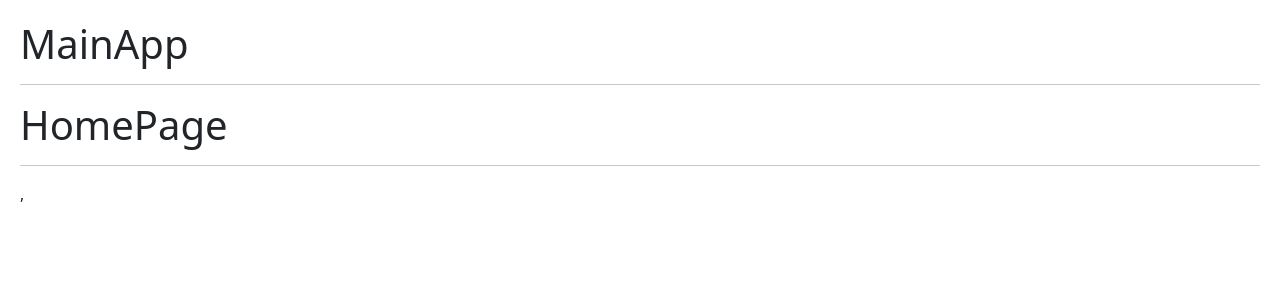
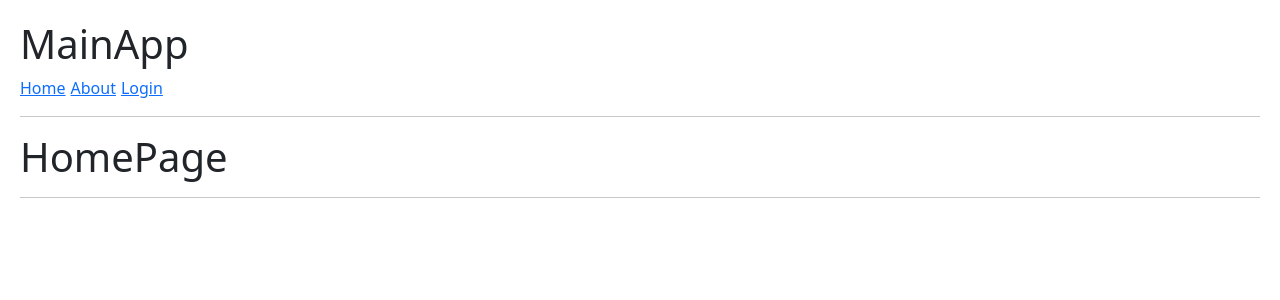
Before and after one commit to danielcarbajal16/05-hook-app-vite, a React (Vite) app: page / in a window 1280 px wide. Shown: the top 300 px of the page. Built offline with nearby package versions, Linux system fonts and the light colour scheme.

Commit message:
NavBar component created and added to index.js

```diff
--- a/src/09-useContext/MainApp.jsx
+++ b/src/09-useContext/MainApp.jsx
@@ -1,10 +1,11 @@
 import { Navigate, Route, Routes } from "react-router-dom";
-import { AboutPage, HomePage, LoginPage } from "./";
+import { AboutPage, HomePage, LoginPage, NavBar } from "./";
 
 export const MainApp = () => {
     return (
         <>
             <h1>MainApp</h1>
+            <NavBar />
             <hr />
 
             <Routes>
--- /dev/null
+++ b/src/09-useContext/NavBar.jsx
@@ -0,0 +1,11 @@
+import { Link } from "react-router-dom"
+
+export const NavBar = () => {
+    return (
+        <>
+            <Link to="/">Home</Link>
+            <Link to="/about">About</Link>
+            <Link to="/login">Login</Link>
+        </>
+    )
+}
--- a/src/09-useContext/index.js
+++ b/src/09-useContext/index.js
@@ -2,3 +2,4 @@ export * from './AboutPage';
 export * from './HomePage';
 export * from './LoginPage';
 export * from './MainApp';
+export * from './NavBar';
--- a/src/index.css
+++ b/src/index.css
@@ -5,3 +5,7 @@ body {
 button {
   margin-right: 10px;
 }
+
+a {
+  margin-right: 5px;
+}
--- a/src/main.jsx
+++ b/src/main.jsx
@@ -22,6 +22,6 @@ ReactDOM.createRoot(document.getElementById('root')).render(
   <BrowserRouter>
     <React.StrictMode>
       <MainApp />
-    </React.StrictMode>,
+    </React.StrictMode>
   </BrowserRouter>
 )
```
